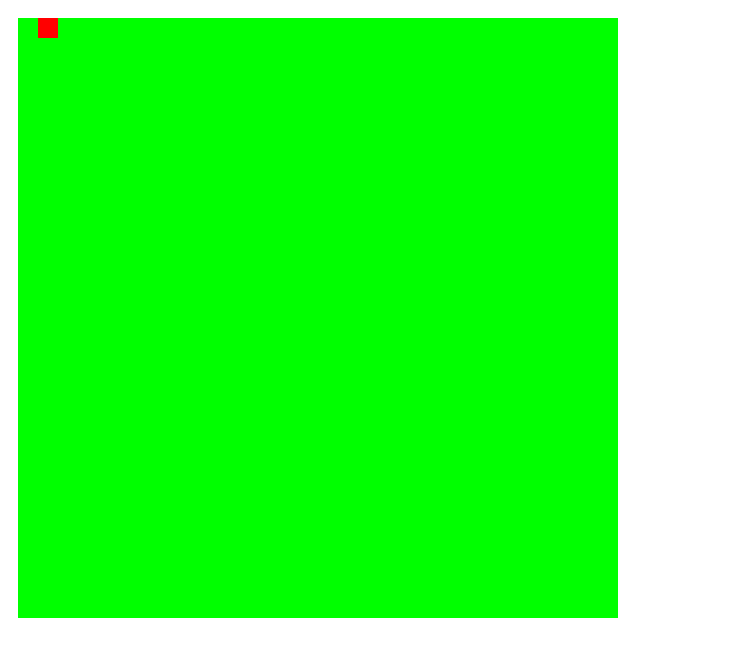
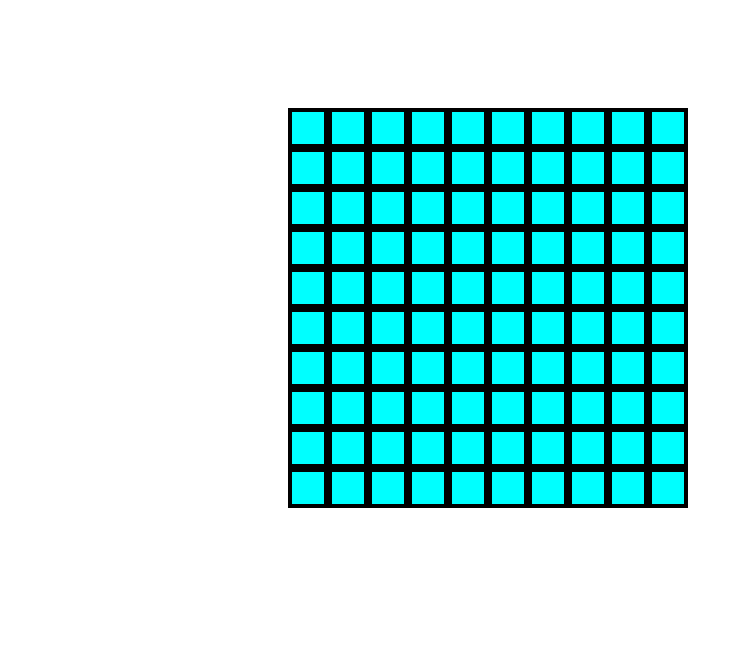
Before and after one commit to Bureau-of-Unspecified-Operations/alice-in-canvas-land, a plain HTML site: page index.html in a window 1280 px wide. Shown: the whole page, without its empty margins (0-733 px from the left). Drawn offline with Linux system fonts and the light colour scheme.

Commit message:
Having basic moving screen workinggit add .git add .git add .git add .git add .git add .git add .git add .!

```diff
--- a/index.html
+++ b/index.html
@@ -3,9 +3,14 @@
 <head>
     <meta charset="utf-8">
     <meta name="viewport" content="width=device-width">
+
 </head>
 
-<body style ="overflow:hidden">
-    <canvas id="canvas" ></canvas>
+<html>
+    <body style ="overflow:hidden">
+	<div style ="margin: 0 auto;">
+	    <canvas id="canvas" ></canvas>
+	</div>
     <script type ="text/javascript" src="index.js" ></script>
 </body>
+</html>
--- a/index.js
+++ b/index.js
@@ -3,13 +3,23 @@ if (typeof (canvas.getContext) !== undefined) {
     cx = canvas.getContext("2d")
 }
 
-canvas.height = window.innerHeight
-canvas.width = window.innerWidth
+canvas.height = Math.floor(window.innerHeight / 4 * 3)
+canvas.width = Math.floor(window.innerWidth / 4 * 3)
 
-const CELL_SIZE = 20
-const ORIGIN = {x: 10,
-		y: 10
-	       }
+
+
+const BACKGROUND_COLOR = "rgb(0,0,0)"
+
+const CELL_SIZE = 40
+const SHIFT_TIME = 500 // in millis
+const SCREEN = {
+    width: 400,
+    height: 400
+}
+const ORIGIN = {
+    x: Math.floor((canvas.width - SCREEN.width) / 2),
+    y: Math.floor((canvas.height - SCREEN.height) / 2)
+}
 
 const SOLVED = 1;
 const UNSOLVED = 2;
@@ -148,18 +158,21 @@ function onKeyUp(event) {
     }
 }
 
+
 //##################################################3
 
-function QuestProgress() {
+
+
+/*function QuestProgress() {
     this.levelsCompleted = {"parthenon": false,
 			     "basilica": false,
 			     "edu": false,
 			     "christ": false
 			    }
-}
+}*/
 
 
-var player = {
+/*var player = {
     row: 0,
     col: 0,
     dir: [0,1],
@@ -169,11 +182,19 @@ var player = {
     },
     isMoveable: true,
     isMoving: false
-}
+}*/
 
 var cellPrototype = {
-    draw: function(mapOrigin, row, col, alpha) {
-	drawCellRect(mapOrigin, row, col, "rgb(0,255,0)")//default
+    draw: function(mapOrigin, row, col, delta, dir, alpha) {
+	//console.log("row,col =  " + row + ", " + col)
+	let relRow = row - mapOrigin[0]
+	let relCol = col - mapOrigin[1]
+	if (isInView(relRow, relCol, dir)) {
+	    let coord = gridToGlobal(relRow, relCol, delta, dir)
+	   // console.log("coord = " + coord)
+	    //console.log("row,col = " + row + ", " + col)
+	    drawGridRect(coord[0], coord[1], relRow, relCol, "rgb(0,255,255)")//default
+	}
     },
     isObstacle: false,
     object: null
@@ -189,36 +210,94 @@ function emptyCell() {
 // HELPER FUNCTIONS
 //###############################
 
-//gives leeway of one cell for "are you in the screen?"
-function isInView(mapOrigin, row, col) {
-    var newRow = row - mapOrigin[0]
-    var newCol = col - mapOrigin[1]
-    if ((newRow < -1) || (newRow > Math.floor(canvas.width / CELL_SIZE) + 1) ||
-	(newCol < -1) || (newCol > Math.floor(canvas.height / CELL_SIZE) + 1)) {
+//if pre of post dir row/col is inside the screen, you will be drawn
+function isInView(preRow, preCol, dir) {
+
+   // console.log("preR,C = " + preRow + ", " + preCol)
+    var postRow = drawIncRow(preRow, dir)
+    var postCol = drawIncCol(preCol, dir)
+    var maxR = Math.floor(SCREEN.height / CELL_SIZE)
+    var maxC = Math.floor(SCREEN.width / CELL_SIZE)
+    if (((preRow < 0) && (postRow < 0)) ||
+	((preRow >= maxR) && (postRow >= maxR)) ||
+	((preCol < 0) && (postCol < 0)) ||
+	((preCol >= maxC) && (postCol >= maxC))
+       ) {
+//	console.log("isInView = false")
 	return false
     }
-    else return true
-}
-
-function drawCellRect(mapOrigin, row, col, color) {
-    if (isInView(mapOrigin, row, col)) {
-	var coord = gridToGlobal(row - mapOrigin[0], col - mapOrigin[1])
-	orig = cx.fillStyle
-	cx.fillStyle = color
-	cx.fillRect(coord[0], coord[1], CELL_SIZE, CELL_SIZE)
-	cx.fillStyle = orig
+    else {
+//	console.log("isInView = true")
+	return true
     }
 }
 
+//preCOndition: row/col/origin/dir must be valide "should be drawn"
+//return [x,y]
+// good for static or animation (via delta)
+function gridToGlobal(row, col, delta, dir) {
+    var x = ORIGIN.x - Math.floor(delta * dir[0] * CELL_SIZE) + col * CELL_SIZE
+    var y = ORIGIN.y - Math.floor(delta * dir[1] * CELL_SIZE) + row * CELL_SIZE
+    return [x,y]
+}
+
+function drawGridRect(x, y, row, col, color) {
+    orig = cx.fillStyle
+    cx.fillStyle = "rgb(0,0,0)"
+    cx.fillRect(x, y, CELL_SIZE, CELL_SIZE)
+    cx.fillStyle = color
+    let gap = Math.floor(CELL_SIZE / 10)
+    cx.fillRect(x + gap, y + gap, CELL_SIZE - 2 * gap, CELL_SIZE - 2 * gap)
+  /*  cx.fillStyle = "rgb(20,20,20)"
+    cx.font = "12px Georgia"
+    cx.fillText("(" + row + "," + col + ")",x + gap * 2, y + 5 * gap) */
+    cx.fillStyle = orig
+}
+
+function clearCanvas() {
+    let orig = cx.fillStyle
+    cx.fillStyle = BACKGROUND_COLOR
+    cx.fillRect(0, 0, canvas.width, canvas.height)
+    cx.fillStyle = orig
+}
+
+function clearScreen() {
+    let orig = cx.fillStyle
+    cx.fillStyle = "rgb(100,100,100)"
+    cx.fillRect(ORIGIN.x, ORIGIN.y, SCREEN.width, SCREEN.height)
+    cx.fillStyle = orig
+}
+
+function clearNonScreen() {
+    let orig = cx.fillStyle
+    cx.fillStyle = BACKGROUND_COLOR
+    cx.fillRect(0, 0, ORIGIN.x, canvas.height)
+    cx.fillRect(0, 0, canvas.width, ORIGIN.y)
+    cx.fillRect(0, SCREEN.height + Math.floor((canvas.height - SCREEN.height) / 2), canvas.width, ORIGIN.y)
+    cx.fillRect(SCREEN.width + Math.floor((canvas.width - SCREEN.width) / 2), 0, ORIGIN.x, canvas.height)
+    cx.fillStyle = orig
+}
+
 function incRow(row, dir) {
-    return row + dir[0]
+    return row + dir[1]
 }
 
 function incCol(col, dir) {
-    return col + dir[1]
+    return col + dir[0]
 }
 
-function canFrameShift(map, row, col, dir) {
+function drawIncRow(row, dir){
+    return row - dir[1]
+}
+
+function drawIncCol(col, dir) {
+    return col - dir[0]
+}
+
+
+
+
+/*function canFrameShift(map, row, col, dir) {
     console.log("in canframeshift")
     if (!map.hasObjectAt(row, col)) {
 	console.log("map does not have object at rowcol")
@@ -234,7 +313,7 @@ function canFrameShift(map, row, col, dir) {
 	}
 	else return false
     }
-}
+}*/
 
 function Array2d(rows, cols) {
     this.rows = rows
@@ -248,12 +327,6 @@ function Array2d(rows, cols) {
     }
 }
 
-function gridToGlobal(row, col) {
-    var x = ORIGIN.x + col * CELL_SIZE
-    var y = ORIGIN.y + row * CELL_SIZE
-    return [x, y]
-}
-
 
 
 //#####################################
@@ -264,10 +337,10 @@ var mapPrototype = {
     rows: 0,
     cols: 0,
     map: null,
-    draw: function(mapOrigin, litCells) {
+    draw: function(mapOrigin, delta, dir, litCells) {
 	for (row = 0; row < this.rows; row++) {
 	    for (col = 0; col < this.cols; col++) {
-		this.map.get(row, col).draw(mapOrigin, row, col, 0)
+		this.map.get(row, col).draw(mapOrigin, row, col, delta, dir, 0)
 	    }
 	}
     },
@@ -299,18 +372,20 @@ var mapPrototype = {
 }
 
 var worldPrototype = {
-    row: 0,
-    col: 0,
+    row: 5,
+    col: 5,
     map: null,
     light: null,
     objList: [],
-    player: player,
+   // player: player,
     eventLogic: function(worldEvent) {
 	console.log(worldEvent) // TO BE REPLACED BY EACH WORLD
     },
     draw: function () {
-	this.map.draw([this.row, this.col], [])
-	this.player.draw([this.row, this.col], this.player.row, this.player.col, 0)
+	clearScreen()
+//	console.log("orig [" + this.row + ", " + this.col + "]")
+	this.map.draw([this.row, this.col], 0, [0,0], [])
+//	this.player.draw([this.row, this.col], this.player.row, this.player.col, 0)
     },
     checkPortals: function(row, col) {
 	this.map.portals.forEach(function(portal) {
@@ -327,11 +402,9 @@ var worldPrototype = {
 
 
 function overWorldMap(progress) {
-    var rows = 30
-    var cols = 30
     let map = Object.create(mapPrototype)
-    map.rows = 30
-    map.cols = 30
+    map.rows = 20
+    map.cols = 20
     map.map = new Array2d(map.rows, map.cols)
     for (row = 0; row < map.map.rows; row++) {
 	for (col = 0; col < map.map.cols; col++) {
@@ -339,54 +412,85 @@ function overWorldMap(progress) {
 	    map.map.add(row, col, newCell)
 	}
     }
-    console.log(map.map)
+  //  console.log(map.map)
     return map
 }
 
 
 
 function overWorld(progress, frameShift) {
-    console.log(frameShift)
     let overWorld = Object.create(worldPrototype, {
 	map: {value: overWorldMap(progress)}
     })
     overWorld.eventLogic = function(worldEvent) {
-	console.log("in overworld event Logic")
 	if (dirMap.has(worldEvent)) {
-	    if(canFrameShift(overWorld.map, overWorld.row, overWorld.col, dirMap.get(worldEvent))) {
+	   /* if(canFrameShift(overWorld.map, overWorld.row, overWorld.col, dirMap.get(worldEvent))) {
 		console.log("can frame shift")
 		var movingObjects = overWorld.objList.filter(obj => obj.isMoving)
-		frameShift(overWorld.map, overWorld.row, overWorld.col, dirMap.get(worldEvent),
-			       movingObjects, overWorld.checkPortals)
-	    }
+		var dir = dirMap.get(worldEvent)
+		frameShift(overWorld.map, [overWorld.row, overWorld.col], dir,
+			   movingObjects)
+		overWorld.row = incRow(overWorld.row, dir)
+		overWorld.col = incCol(overWorld.col, dir)
+		overWorld.draw()
+		}*/
+	    let dir = dirMap.get(worldEvent)
+	    frameShift(overWorld.map, [overWorld.row, overWorld.col], dir)
+	    overWorld.row = incRow(overWorld.row, dir)
+	    overWorld.col = incCol(overWorld.col, dir)
+	    overWorld.draw()
 	}
 	else if (worldEvent === PRIMARY) {
-	    overWorld.map.inspect(incRow(player.row, player.dir), incCol(player.col, player.dir))
+	   // overWorld.map.inspect(incRow(player.row, player.dir), incCol(player.col, player.dir))
 	    overWorld.draw()
 	}
 	else if (worldEvent === SECONDARY) {
 	    //no objects to push here
 	}
     }
-    overWorld.map.addObject(0, 1, overWorld.player)
+   // overWorld.map.addObject(0, 1, overWorld.player)
     return overWorld
 }
 
-function frameShift(map, row, col, dir, movingObjects, callback) {
-    console.log("frame shift!")
+function frameShift(map, mapOrigin, dir) {
+    // console.log("in frame shift")
+    //console.log(mapOrigin)
+    //console.log(dir)
+    //animate the map shifting place, have moving objects drawn where they started
+    // update the moving objects to their new location
+    // tell the world it's new origin
+   /* movingObjects.forEach(function(obj) {
+	obj.row = incRow(obj.row, dir)
+	obj.col = incCol(obj.col, dir)
+	})*/
+    var startTime = new Date()
+  //  console.log("startTime = " + startTime.getTime())
+    function animate() {
+	let curTime = new Date()
+	let delta = (curTime.getTime() - startTime.getTime()) / SHIFT_TIME
+	//	console.log("curTime = " + curTime.getTime())
+	clearScreen()
+	map.draw(mapOrigin, delta, dir, [])
+	clearNonScreen()
+	if (curTime.getTime() - startTime.getTime() < SHIFT_TIME) {
+	    window.requestAnimationFrame(animate)
+	}
+    }
+    window.requestAnimationFrame(animate)
+
 }
 
 var universe = {
-    questProgress: new QuestProgress(),
-    questTriggers: [],
-    overlays: [],
+   // questProgress: new QuestProgress(),
+   // questTriggers: [],
+   // overlays: [],
     activeWorld: overWorld(this.questProgress, frameShift),
     startGame:  function() {
 	registerEventListeners()
 	keyData.logic = this.activeWorld.eventLogic
 	this.activeWorld.draw()
     },
-    changeEventLogic: function(logic) {
+    /*changeEventLogic: function(logic) {
 	keyData.logic = logic
     },
     addOverlay: function(overlay) {
@@ -394,7 +498,7 @@ var universe = {
     },
     removeOverlay: function(overlay) {
 	this.overlays.splice(this.overlays.indexOf(overlay), 1)
-    }
+    }*/
 
 }
 
```
